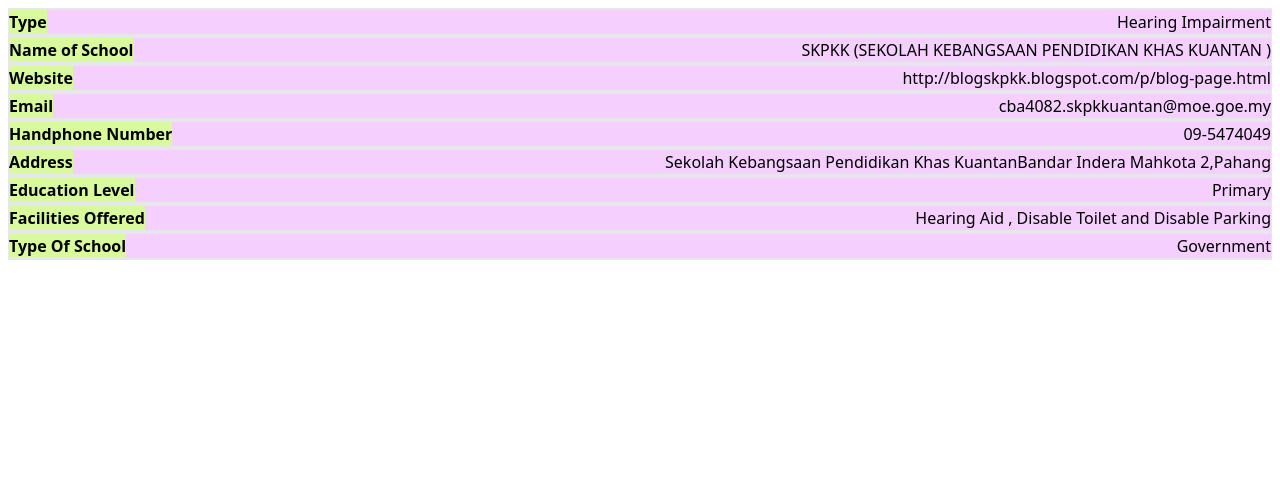
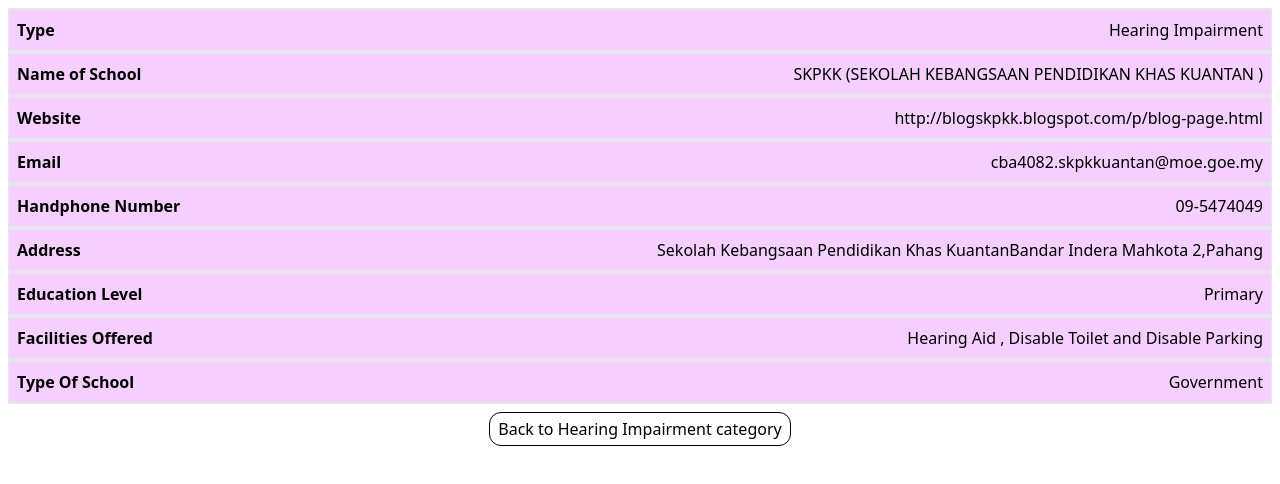
Before and after one commit to supmir/Special-School-Malaysia, a Next.js app: page /schools/1 in a window 1280 px wide. Shown: the top 484 px of the page. Built offline with nearby package versions, Linux system fonts and the light colour scheme.

Commit message:
Categories

```diff
--- a/pages/categories/[categoryId].js
+++ b/pages/categories/[categoryId].js
@@ -5,7 +5,7 @@
   const { schools } = props;
 
   return (
-    <div className="grid gap-8">
+    <div className="grid gap-8 p-2">
       <div className="mx-auto text-2xl text-bold">
         {schools && schools[0]["Type"]}
       </div>
--- a/pages/schools/[schoolId].js
+++ b/pages/schools/[schoolId].js
@@ -1,22 +1,28 @@
+import Link from "next/link";
 import { cols, schoolByIndex } from "../../site/data";
 
 export default function Category(props) {
   const { school } = props;
 
   return (
-    <div className="p-2">
+    <div className="grid p-2 gap-2">
       <div class="grid">
         {cols.map((col) => (
-          <div className="sm:flex justify-between border border-y-2">
-            <div className="min-w-content whitespace-nowrap bg-lime-200 font-bold">
+          <div className="sm:flex justify-between border border-y-2 bg-fuchsia-200 p-2">
+            <div className="min-w-content whitespace-nowrap font-bold">
               {col}
             </div>
-            <div className="text-right break-words bg-fuchsia-200 flex-grow">
+            <div className="pl-2 text-right break-words flex-grow">
               {school[col]}
             </div>
           </div>
         ))}
       </div>
+      <Link href={`/categories/${school.TypeCodes}`}>
+        <button className="border border-black rounded-xl mx-auto py-1 px-2">
+          Back to {school.Type} category
+        </button>
+      </Link>
     </div>
   );
 }
```
